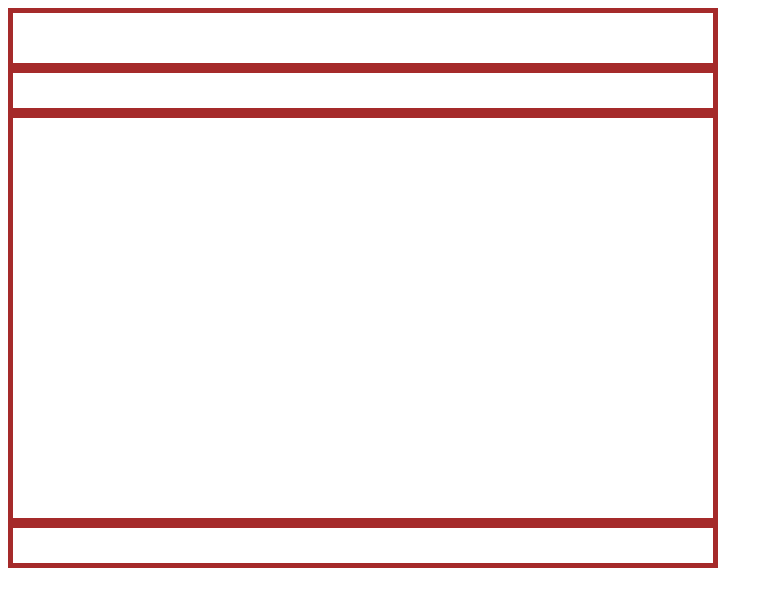
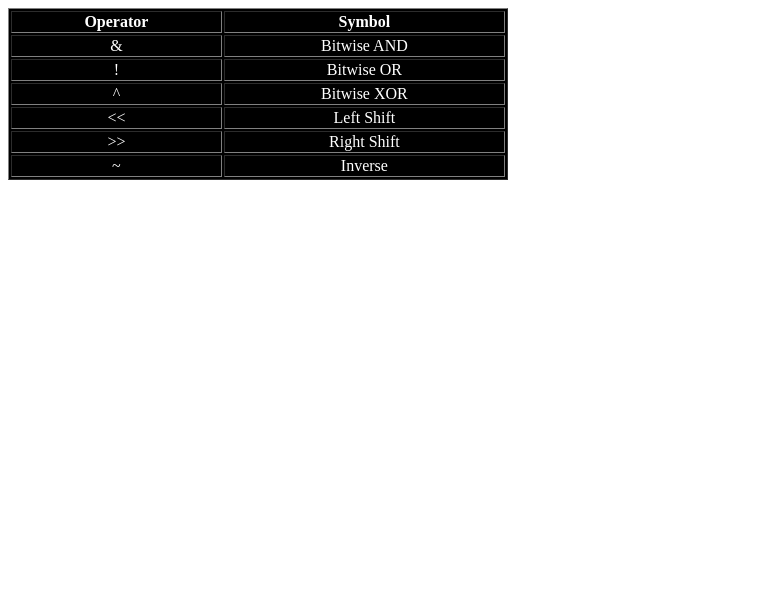
Before and after one commit to maishaktar/job, a plain HTML site: page index.html in a window 1280 px wide. Shown: the whole page, without its empty margins (0-773 px from the left). Drawn offline with Linux system fonts and the light colour scheme.

Commit message:
BItwise Operator

```diff
--- a/index.html
+++ b/index.html
@@ -1,23 +1,44 @@
 <!DOCTYPE html>
 <html lang="en">
 <head>
-    <meta charset="UTF-8">
-    <meta name="viewport" content="width=device-width, initial-scale=1.0">
-    <title>Job 7</title>
-    <link rel="stylesheet" href="style.css">
+  <meta charset="UTF-8">
+  <meta name="viewport" content="width=device-width, initial-scale=1.0">
+  <title>RMPI</title>
 </head>
 <body>
-  <div id="box1">
+  <table border="1" width="500px" style="text-align: center;background-color:black; color: white;">
+    <tr>
+        <th>Operator</th>
+        <th>Symbol</th>
+    </tr>
+    <tr>
+        <td>&</td>
+        <td>Bitwise AND</td>
+    </tr>
+    <tr>
+        <td>!</td>
+        <td>Bitwise OR</td>
+    </tr>
+    <tr>
+        <td>^</td>
+        <td>Bitwise XOR</td>
+    </tr>
+    <tr>
+        <td> << </td>
+        <td>Left Shift</td>
+    </tr>
+    <tr>
+        <td> >> </td>
+        <td>Right Shift</td>
+    </tr>
+    <tr>
+        <td>~</td>
+        <td>Inverse</td>
+    </tr>
 
-  </div>
-  <div id="box2">
 
-  </div>
-  <div id="box3">
 
-  </div>
-  <div id="box4">
 
-  </div>
+</table>
 </body>
 </html>
--- a/style.css
+++ /dev/null
@@ -1,30 +0,0 @@
-h1{
-    background-color: blueviolet;
-    padding: 20px 10px 30px 50px;
-    margin: 10px 20px 70px 100px;
-}
-
-#box1{
-    width: 700px;
-    height: 50px;
-    border: 5px solid brown;
-    color: black;
-}
-#box2{
-    width: 700px;
-    height: 35px;
-    border: 5px solid brown;
-    color: black;
-}
-#box3{
-    width: 700px;
-    height: 400px;
-    border: 5px solid brown;
-    color: black;
-}
-#box4{
-    width: 700px;
-    height: 35px;
-    border: 5px solid brown;
-    color: black;
-}
```
